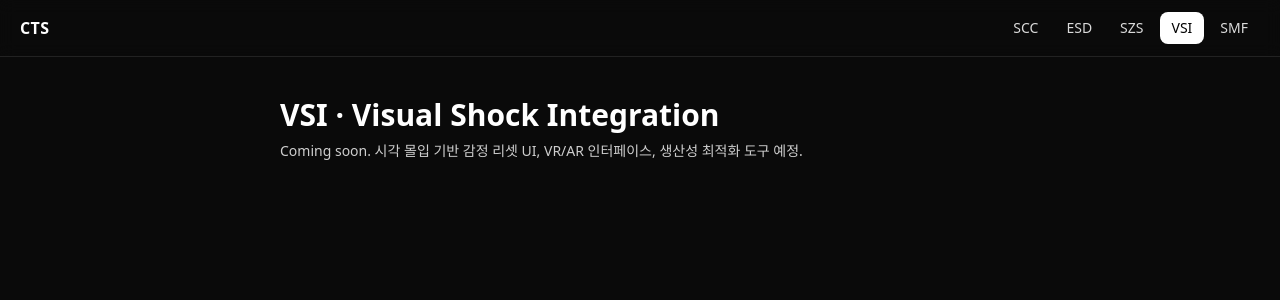
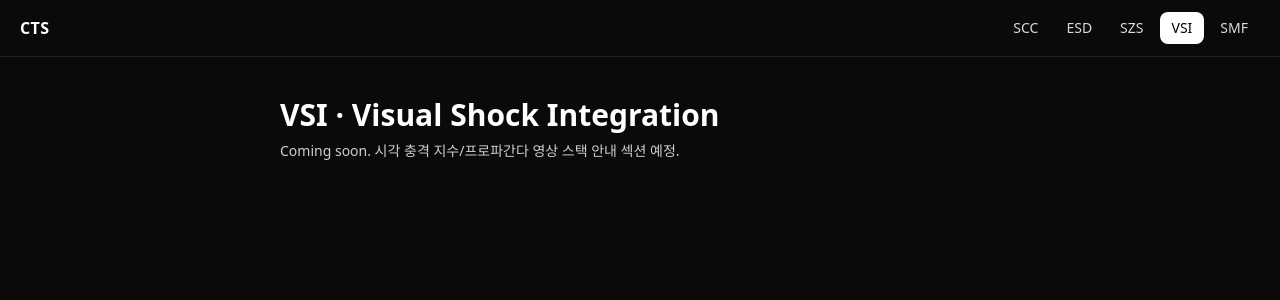
Before and after one commit to kimsunyoul/cts-site, a Next.js app: page /vsi in a window 1280 px wide. Shown: the top 300 px of the page. Built offline with nearby package versions, Linux system fonts and the light colour scheme.

Commit message:
feat: update VSI page description with visual shock and propaganda features

```diff
--- a/src/app/vsi/page.tsx
+++ b/src/app/vsi/page.tsx
@@ -2,7 +2,7 @@ export default function VSIPage() {
   return (
     <div className="mx-auto max-w-screen-md px-6 py-10">
       <h1 className="text-3xl font-semibold">VSI · Visual Shock Integration</h1>
-      <p className="mt-2 text-sm opacity-80">Coming soon. 시각 몰입 기반 감정 리셋 UI, VR/AR 인터페이스, 생산성 최적화 도구 예정.</p>
+      <p className="mt-2 text-sm opacity-80">Coming soon. 시각 충격 지수/프로파간다 영상 스택 안내 섹션 예정.</p>
     </div>
   );
 }
```
